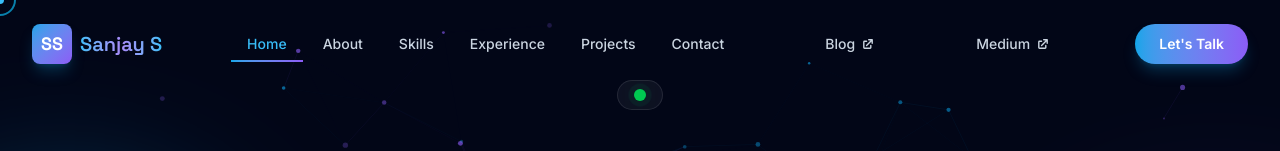
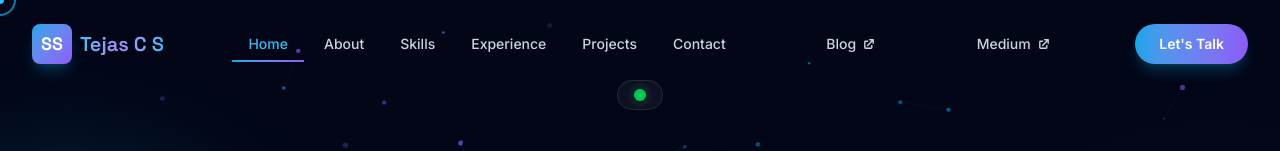
Before and after one commit to tejascs57/tejas-portfolio, a React (Vite) app: page / in a window 1280 px wide. Shown: the top 151 px of the page. Built offline with nearby package versions, Linux system fonts and the light colour scheme.

Commit message:
Updated the tejas info's

```diff
--- a/src/components/Navbar.jsx
+++ b/src/components/Navbar.jsx
@@ -16,8 +16,8 @@ const Navbar = ({ setCursorVariant }) => {
     { id: 'contact', label: 'Contact' },
   ];
 
-  const blogUrl = 'https://dev.to/sanjaysundarmurthy';
-  const mediumUrl = 'https://medium.com/@sanjaysundarmurthy';
+  const blogUrl = 'https://dev.to/tejascs';
+  const mediumUrl = 'https://medium.com/@tejascs111';
 
   useEffect(() => {
     const handleScroll = () => {
@@ -87,7 +87,7 @@ const Navbar = ({ setCursorVariant }) => {
                 className="hidden sm:block text-xl font-semibold text-white"
                 style={{ fontFamily: 'Space Grotesk' }}
               >
-                <span className="gradient-text">Sanjay S</span>
+                <span className="gradient-text">Tejas C S</span>
               </span>
             </div>
           </motion.a>
```
Also changed, not shown: public/site.webmanifest.
